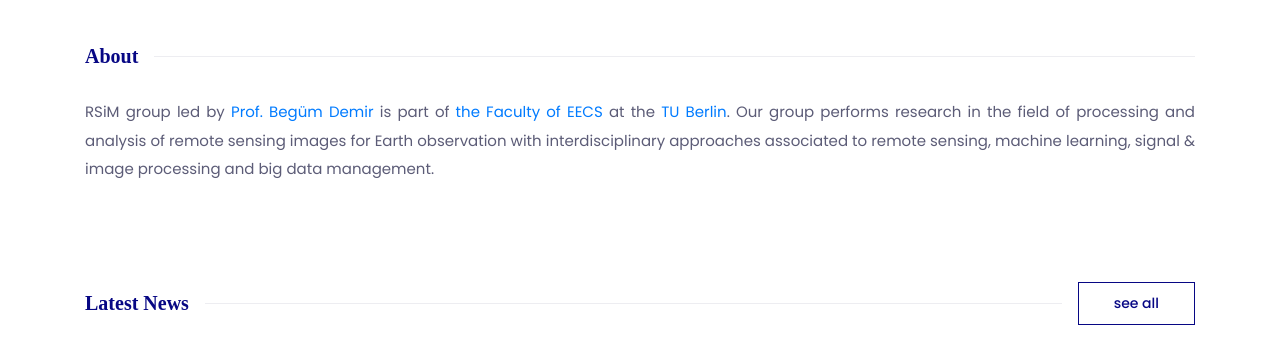
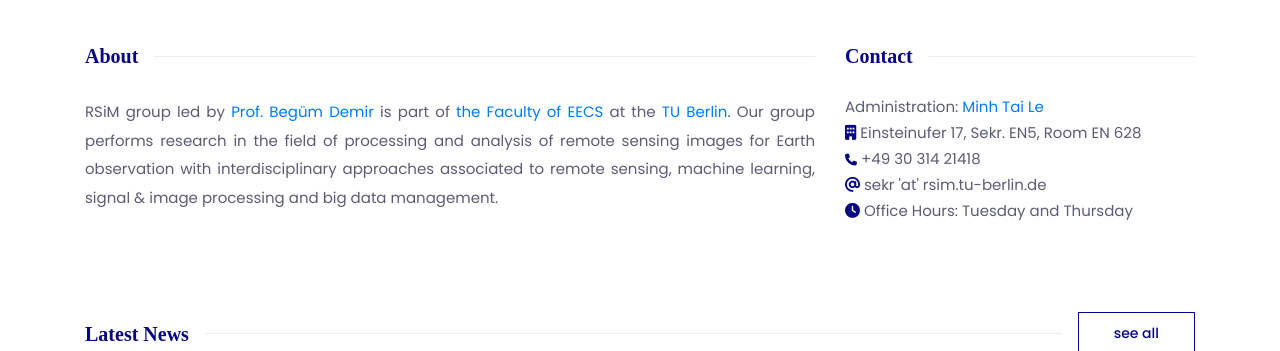
Before and after one commit to rsim-tu-berlin/rsim.berlin, a Jekyll site: the page built from index.html, in a window 1280 px wide and 900 px high, cut to the strip 478-829 px from the top of the window. Built offline with Jekyll 4.4.1, drawn with Linux system fonts in a browser that asks for light colours; nearby versions of some CDN libraries.

Commit message:
added contact to the visible part of the page for TU administration.

```diff
--- a/index.html
+++ b/index.html
@@ -51,15 +51,12 @@ title: Home
         <section class="section pt-5 pb-1">
           <div class="container">
             <div class="row">
-              <div class="col-12">
+              <div class="col-sm-12 col-md-6 col-lg-8">
+
                 <div class="d-flex align-items-center section-title justify-content-between">
                   <h4 class="mb-0 text-nowrap mr-3">About</h4>
                   <div class="border-top w-100 border-primary d-none d-sm-block"></div>
                 </div>
-              </div>
-            </div>
-            <div class="row">
-              <div class="col-12">
                 <div class="d-flex align-items-center section-title justify-content-between">
                   <p class="text-justify">
                     RSiM group led by <a href="https://begumdemir.com" target="_blank">Prof. Begüm Demir</a> is part
@@ -70,6 +67,30 @@ title: Home
                     signal & image processing and big data management.
                   </p>
                 </div>
+              </div>
+              <div class="col-sm-12 col-md-6 col-lg-4">
+
+                <div class="d-flex align-items-center section-title justify-content-between">
+                  <h4 class="mb-0 text-nowrap mr-3">Contact</h4>
+                  <div class="border-top w-100 border-primary d-none d-sm-block"></div>
+                </div>
+
+                <div class="d-flex align-items-center section-title justify-content-between">
+                    <ul class="list-unstyled">
+                      <li class="mb-2">Administration: <a class="blue-link" href="{{ site.baseurl }}/team/members/minh-tai-le">Minh Tai Le</a></li>
+                      <li class="mb-2"><i class="fas fa-building"></i> Einsteinufer 17, Sekr. EN5, Room EN 628</li>
+                      <li class="mb-2"><i class="fas fa-phone small"></i> +49 30 314 21418</li>
+                      <li class="mb-2"><i class="fas fa-at"></i> sekr 'at' rsim.tu-berlin.de</li>
+                      <li class="mb-2"><i class="fas fa-clock"></i> Office Hours: Tuesday and Thursday</li>
+                    </ul>
+                </div>
+
+              </div>
+            </div>
+            <div class="row">
+              <div class="col-12 col-sm-12">
+              </div>
+              <div class="col-12 col-sm-12">
               </div>
             </div>
           </div>
```
